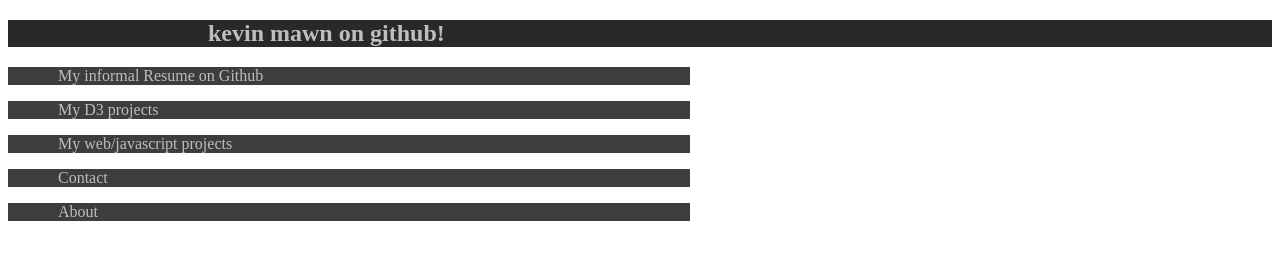
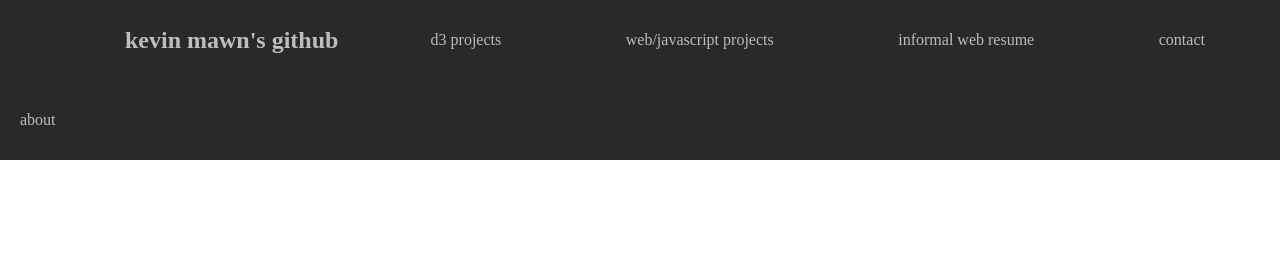
Before and after one commit to kevinmawn/kevinmawn.github.io, a plain HTML site: page index.html in a window 1280 px wide. Drawn offline with Linux system fonts and the light colour scheme.

Commit message:
Add files via upload

```diff
--- a/index.html
+++ b/index.html
@@ -2,40 +2,45 @@
 <html>
   <head>
 
-    <title>Kevin Mawn</title>
+    <title>kevin mawn</title>
     <link rel="stylesheet" href="style.css">
 
   </head>
 
   <body>
-    <div class="grid">
+
+	 <header>
 
 	    <div class="title_line">
-        <h2>kevin mawn on github!</h2>
+		   <h2>kevin mawn's github</h2>
 	    </div>
 
-      <div class="col2">
-        <p>My informal Resume on Github</p>
+		<div class="navg">
+			<p>d3 projects</p>
 		</div>
 
-      <div class="col2">
-        <p>My D3 projects</p>
+		<div class="navg">
+			<p>web/javascript projects</p>
 		</div>
 
-       <div class="col2">
-        <p>My web/javascript projects</p>
+        <div class="navg">
+			<p>informal web resume</p>
 		</div>
 
-      <div class="col2">
-        <p>Contact</p>
+		<div class="navg">
+			<p>contact</p>
 		</div>
 
-      <div class="col2">
-        <p>About</p>
+		<div class="navg">
+			<p>about</p>
 		</div>
 
+	</header>
+
+	<div svg_design>
 
 	</div>
+
   </body>
 
 
--- a/style.css
+++ b/style.css
@@ -1,12 +1,21 @@
-.grid {
-      max-width:2500;height:auto;
+body { margin:0;
 }
 
+header{
+	display:flex; flex-wrap:wrap; height:auto; max-width:3000px; background-color:#292929; justify-content:space-between; align-items:center;
+}
 
 .title_line {
-      padding-left:200px;background-color:#292929;color:#bebebe;
+      width: 20%; padding-left:125px; color:#bebebe;
 }
 
-.col2 {
-      width:50%; padding-left:50px; background-color:#3d3d3d;color:#bebebe; vertical align:top;
+.navg{
+      color:#bcbcbc; margin:15px; text-align:center; padding-left:5px; margin-right:75px;
 }
+
+.navg:hover {
+	text-decoration:underline;
+}
+
+.svg_design {
+}
```
Lines whose indentation alone changed are shown as unchanged.
